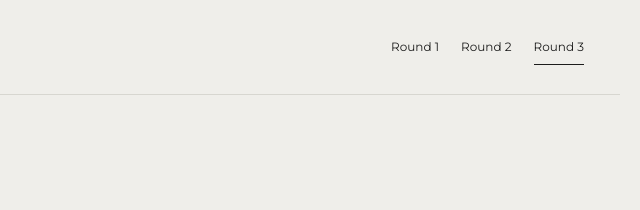
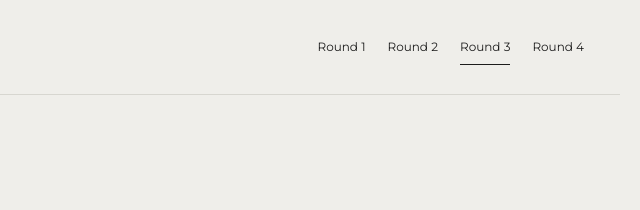
Before and after one commit to catherine-heritage/burke-review, a website with bundled scripts: page index.html in a window 1280 px wide. Shown: the top 210 px of the page, 640-1280 px from the left. Built offline with nearby package versions, Linux system fonts and the light colour scheme; no server answers.

Commit message:
Link Round 4 colour review from index.html

```diff
--- a/index.html
+++ b/index.html
@@ -12,7 +12,7 @@
 </head>
 <body class="round-three">
 <a class="skip" href="#main">Skip to review</a>
-<header class="review-masthead"><a class="review-wordmark" href="./"><img src="assets/logos/blue/2/horizontal.svg" width="180" height="51" alt="Burke Group"></a><nav class="round-nav" aria-label="Review rounds"><a href="round-1/">Round 1</a><a href="round-2/">Round 2</a><a href="./" aria-current="page">Round 3</a></nav></header>
+<header class="review-masthead"><a class="review-wordmark" href="./"><img src="assets/logos/blue/2/horizontal.svg" width="180" height="51" alt="Burke Group"></a><nav class="round-nav" aria-label="Review rounds"><a href="round-1/">Round 1</a><a href="round-2/">Round 2</a><a href="./" aria-current="page">Round 3</a><a href="round-4/">Round 4</a></nav></header>
 <main id="main" tabindex="-1">
   <div class="round-heading"><h1>Round 3</h1><p>Review the latest logo concepts for Burke Group and its companies.</p></div>
   <section class="logo-family" aria-label="Burke Group and subsidiary logo previews">
```
